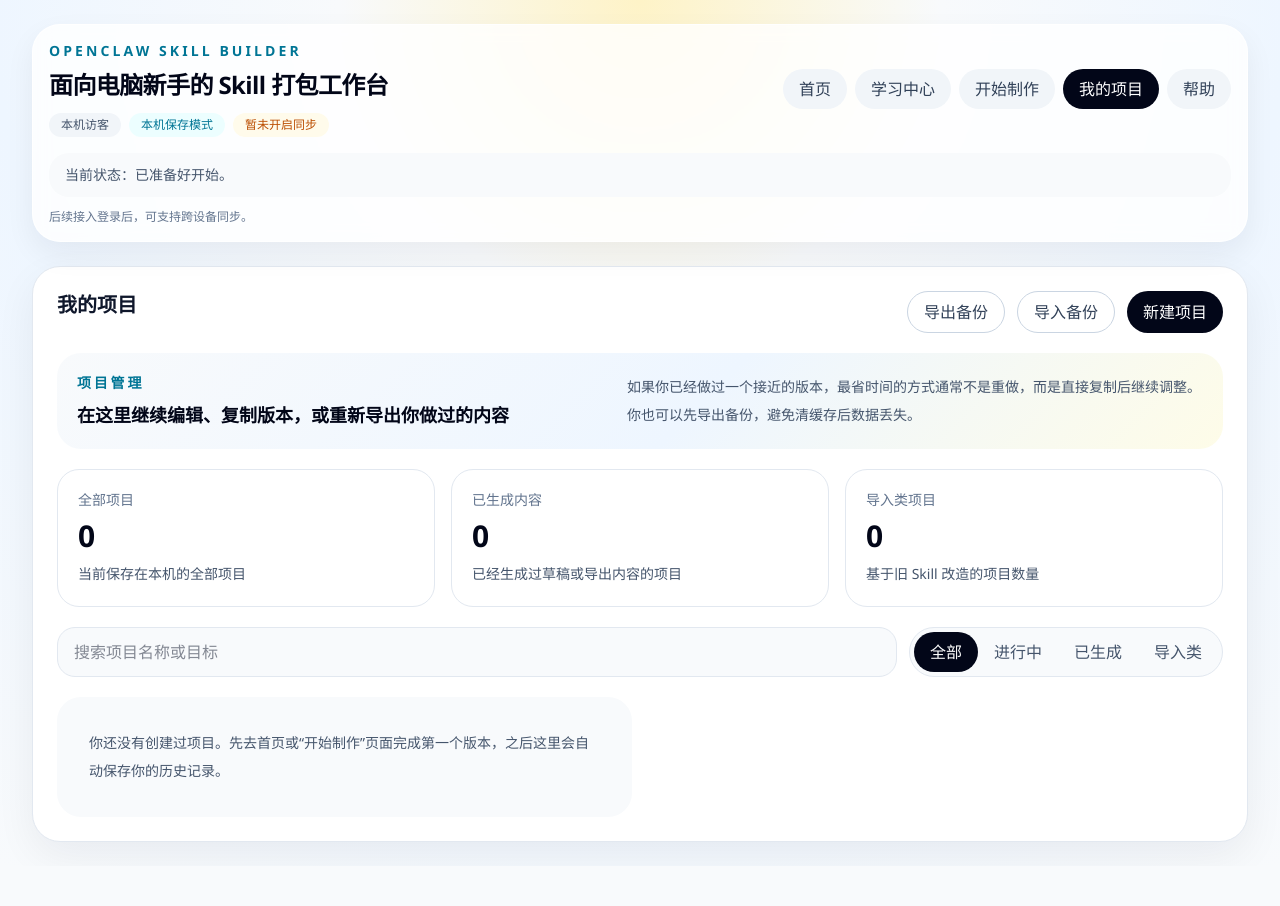
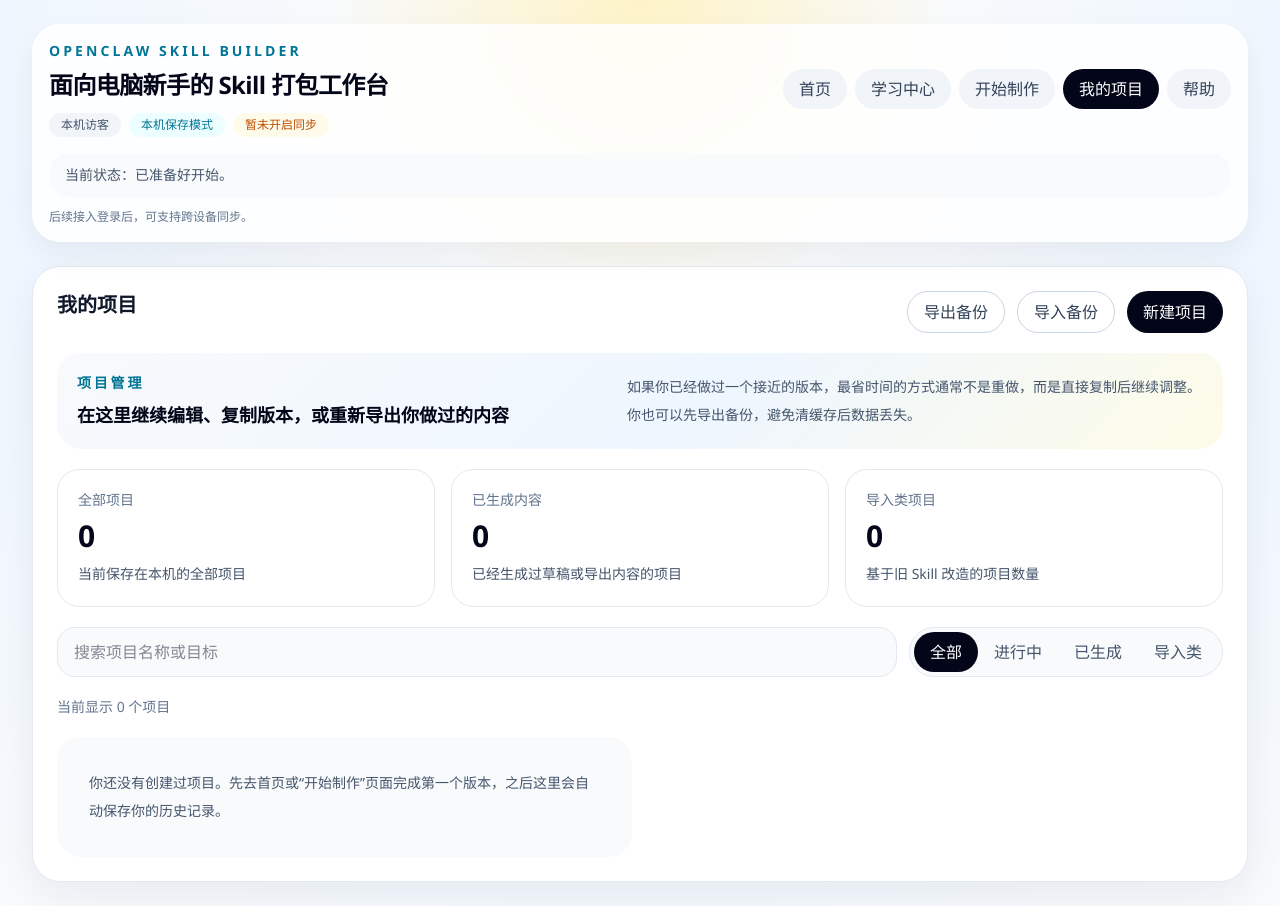
Before and after one commit to jiayuan04091016/openclaw-skill-builder, a Next.js app: page / in a window 1280 px wide. Both pictures are taken after a click on the button "我的项目". Before the commit the page ends 866 px from the top, so only its background shows below. Built offline with nearby package versions, Linux system fonts and the light colour scheme.

Commit message:
Improve project filtering feedback

```diff
--- a/src/components/skill-builder-app.tsx
+++ b/src/components/skill-builder-app.tsx
@@ -932,6 +932,25 @@
                 </div>
               </div>
 
+              {projectKeyword.trim() || projectFilter !== "all" ? (
+                <div className="mb-5 flex justify-end">
+                  <button
+                    className="rounded-full border border-slate-300 px-4 py-2 text-sm font-semibold text-slate-700 transition hover:border-slate-400 hover:bg-slate-50"
+                    onClick={() => {
+                      setProjectKeyword("");
+                      setProjectFilter("all");
+                    }}
+                  >
+                    清空筛选
+                  </button>
+                </div>
+              ) : null}
+
+              <div className="mb-5 text-sm text-slate-500">
+                当前显示 {filteredProjects.length} 个项目
+                {projectKeyword.trim() || projectFilter !== "all" ? "（已应用筛选）" : ""}
+              </div>
+
               <div className="grid gap-4 md:grid-cols-2">
                 {filteredProjects.length ? (
                   filteredProjects.map((project) => (
```
